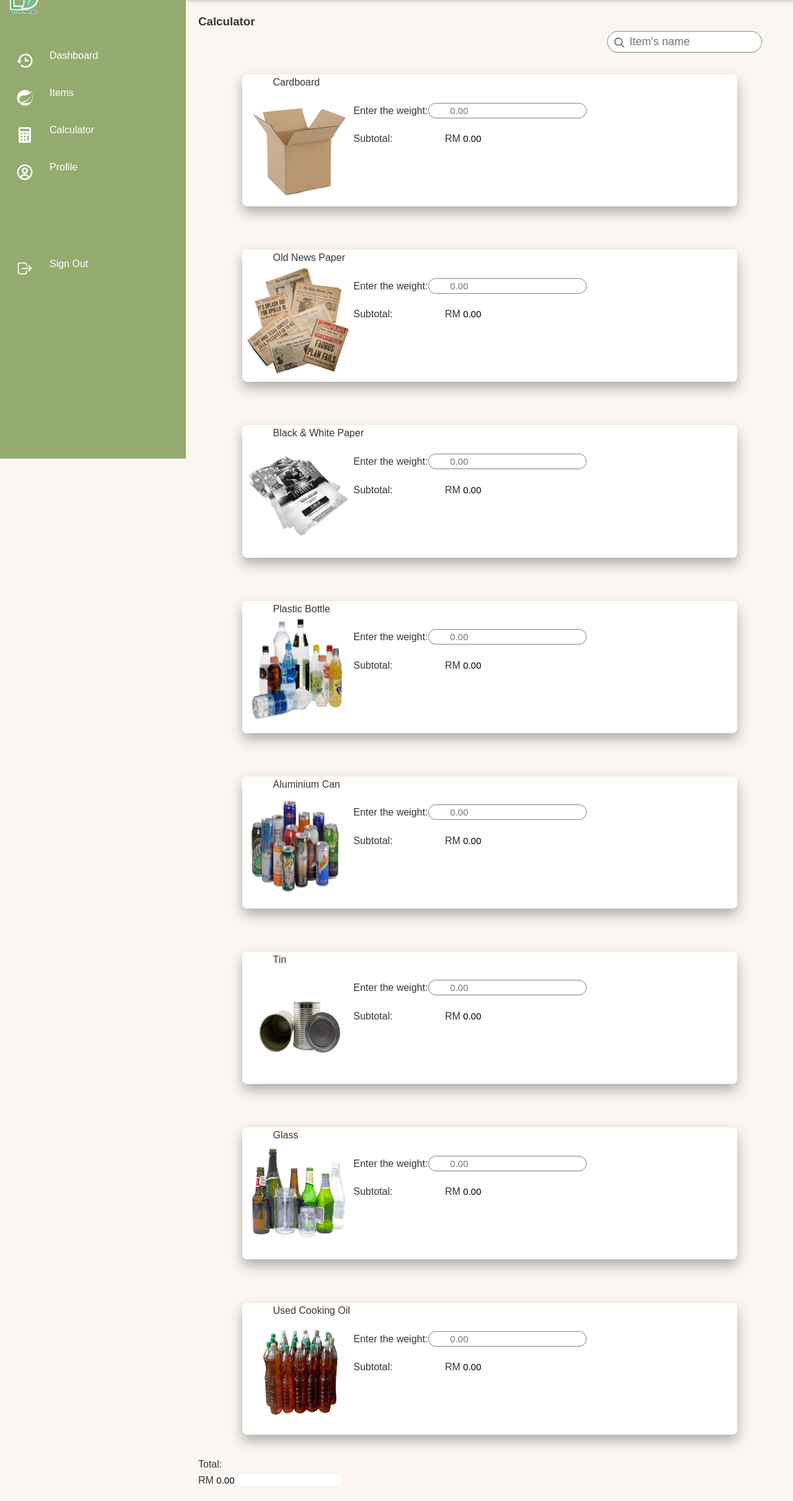
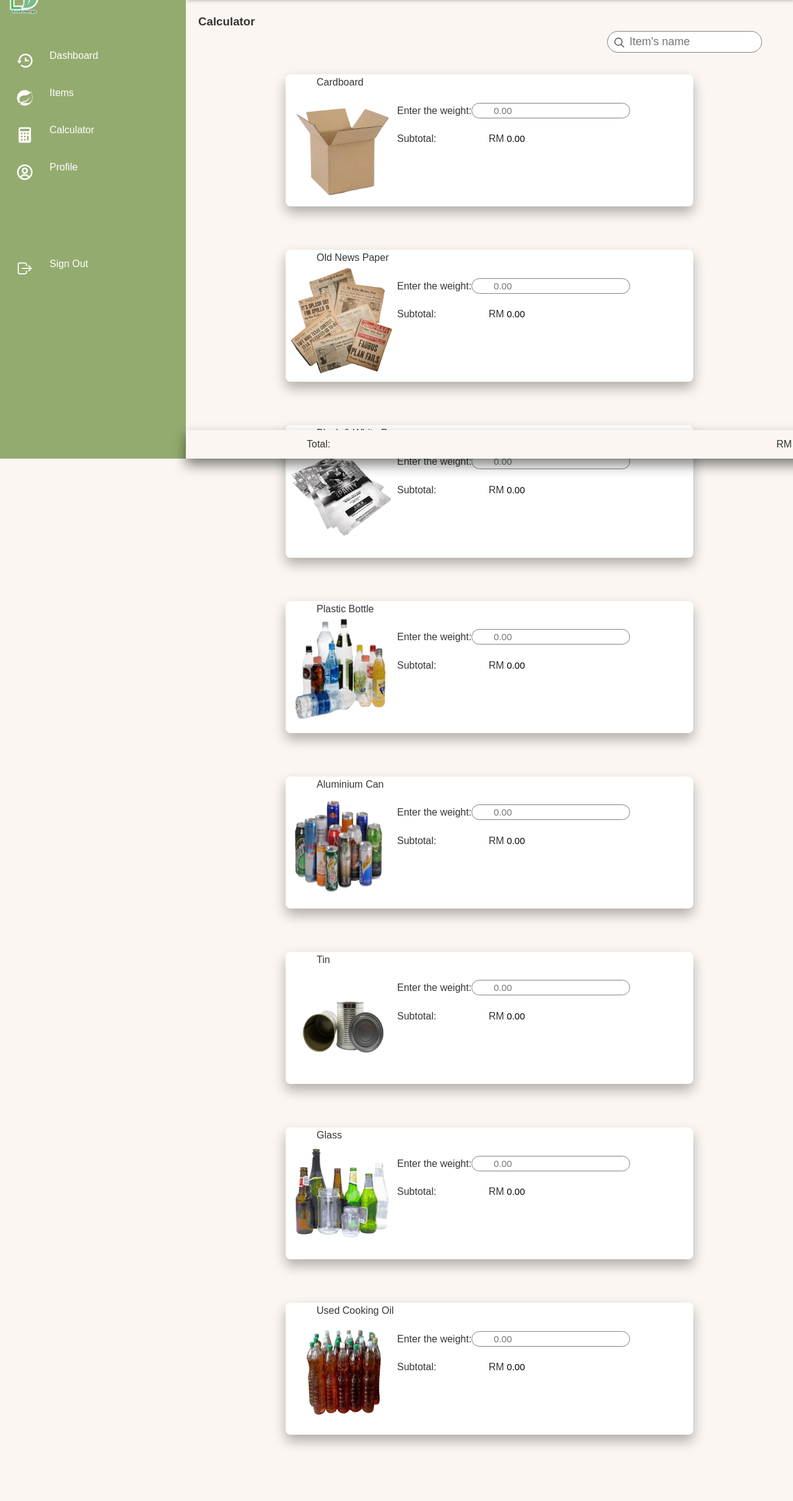
Before and after one commit to meyalissa/EcoXChange, a PHP site: page /pages/calculator-2.php in a window 1280 px wide. Shown: the part 60-2482 px from the top of the page at 62% size. After the commit the page ends 2394 px from the top, so only its background shows below. Run offline with PHP 8.4, Linux system fonts and the light colour scheme; a user stored in the database is signed in; data comes from the database, SQL or seed files in the repository; data that the repository does not hold is empty.

Commit message:
calculator done

```diff
--- a/EcoXchange/pages/calculator-2.php
+++ b/EcoXchange/pages/calculator-2.php
@@ -83,17 +83,17 @@ $query = mysqli_query($dbconn, $sql) or die("Error: " . mysqli_error($dbconn));
                 </div>
 
 
-                <div class="bottom-content">
+            </div>
+            <div class="bottom-content">
                     <div class="total-container">
-                        <p class="txtcalc">Total:</p>
-                        <div class="inputbar2">
+                        <p class="txtcalc1">Total:</p>
+                        <div class="inputbar3">
                             <label> RM
                                 <input type="text" id="total" value="0.00" readonly>
                             </label>
                         </div>
                     </div>
                 </div>
-            </div>
         </div>
     </div>
 
--- a/EcoXchange/style/calculator.css
+++ b/EcoXchange/style/calculator.css
@@ -34,7 +34,7 @@
   }
 
   .items .items-content{
-    width:85%;
+    width:70%;
     background: white;
     box-shadow: 0 10px 20px rgba(0, 0, 0, 0.3);
     border-radius:8px;
@@ -43,9 +43,6 @@
     justify-content: center;
   }
 
-  body{
-    overflow: hidden;
-}
 
 
 .item-content{
@@ -107,4 +104,35 @@
 .inputbar2 label input {
   font-size: 15px;
   border: none;
+
 }
+
+.bottom-content{
+  background-color: var(--background-color);
+  box-shadow: 0 10px 20px rgba(0, 0, 0, 0.5);
+  bottom:0;
+  position: fixed;
+  padding: 10px 0;
+  width: 100%;
+
+}
+
+.total-container {
+  display: flex;
+}
+
+ .txtcalc1{
+  padding-left: 195px;
+ }
+
+ .inputbar3{
+  padding-left: 720px;
+
+ }
+
+ .inputbar3 label input {
+  font-size: 15px;
+  border: none;
+  background-color: var(--background-color);
+
+}
```
